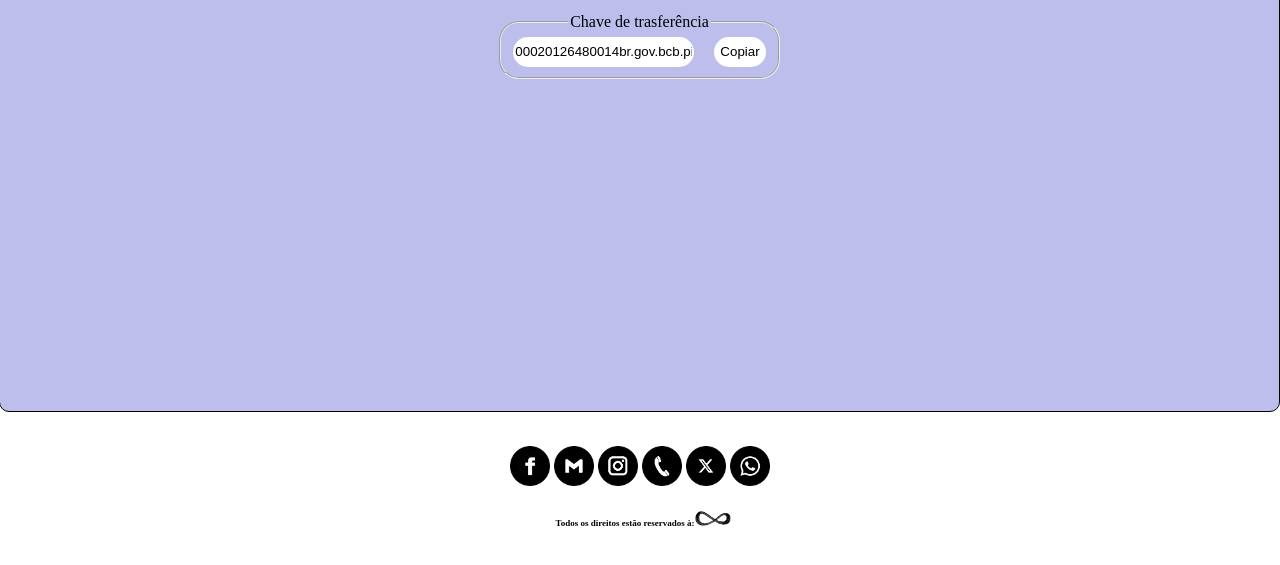
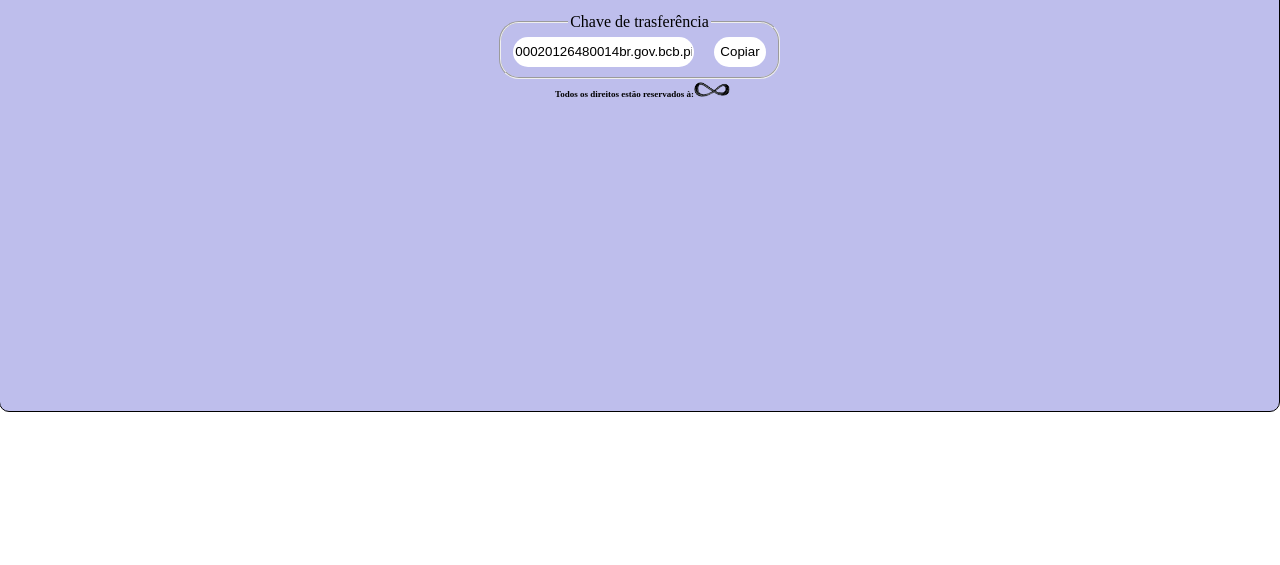
Before and after one commit to InfinityCooperative/10reais, a plain HTML site: page index.html in a window 1280 px wide. Shown: the part 181-746 px from the top of the page. Drawn offline with Linux system fonts and the light colour scheme.

Commit message:
Update index.html

```diff
--- a/index.html
+++ b/index.html
@@ -20,18 +20,9 @@
                 <button onclick="copiar()" id="idbotao">Copiar</button>
             </fieldset>
         </p>
+
+            <h6 class=direitos>Todos os direitos estão reservados à:<img src="imagens/Infinity icon.avif" alt="logo"></h6>
         </div>
-        <br>
-                <p>
-                    <a href="https://www.facebook.com/profile.php?id=61564418292976&locale=pt_BR"><img src="imagens/face pt.avif" class="imagem" alt="facebook"></a>
-                    <a href="mailto:medusaculturadaarte@gmail.com"><img src="imagens/gmail pt.avif" class="imagem" alt="email"></a>
-                    <a href="https://www.instagram.com/infinitycooperative/"><img src="imagens/instagram pt.avif" class="imagem" alt="intagram"></a>
-                    <a href="tel:+5518997981868"><img src="imagens/telefone pt.avif" class="imagem"></a>
-                    <a href=""><img src="imagens/x pt.avif" class="imagem" alt="rede X"></a>
-                    <a href="https://wa.me/+5518997981868"><img src="imagens/whatsapp pt.avif" class="imagem" alt="WhatsApp"></a>
-                </p>
-        <br>
-                <h6 class=direitos>Todos os direitos estão reservados à:<img src="imagens/Infinity icon.avif" alt="logo"></h6>
                     <script src="javascript.js"></script>
             </body>
 </html>
```
